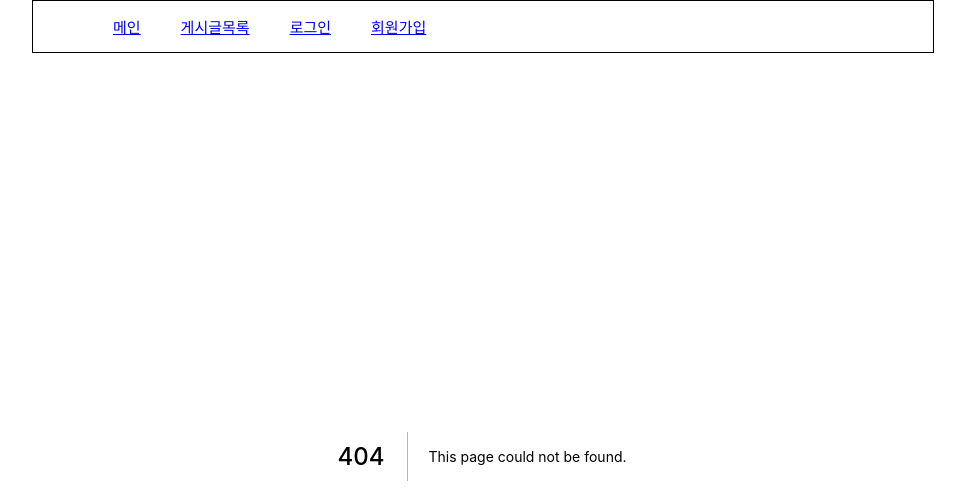
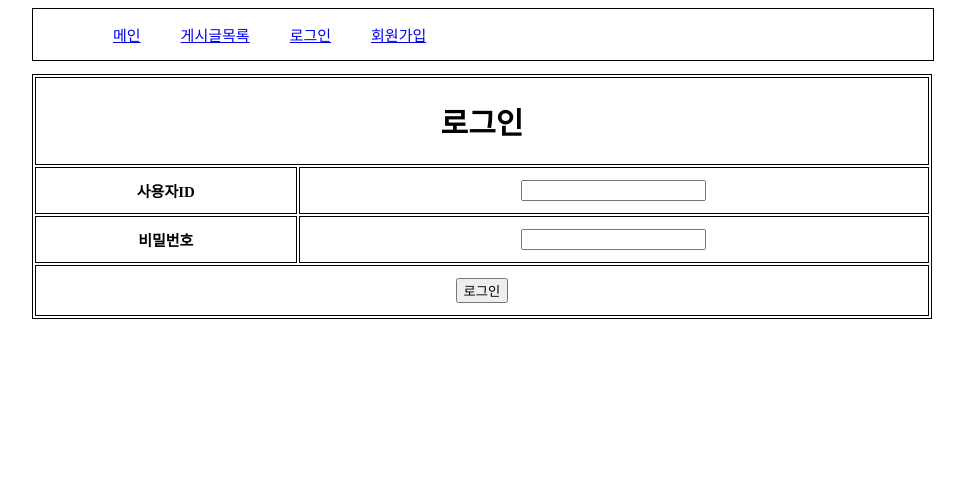
Before and after one commit to joong8812/deepbrain-my-client, a Next.js app: page /user/login in a window 1280 px wide. Before the commit this address had no page. Shown: the top 504 px of the page, without its empty margins (158-1123 px from the left). Built offline with nearby package versions, Linux system fonts and the light colour scheme.

Commit message:
add - login page

```diff
--- /dev/null
+++ b/pages/user/login.js
@@ -0,0 +1,62 @@
+import React, { useState } from "react";
+import tableStyles from "../../components/common/styles/table.module.css";
+
+export default function Login() {
+  const [login, setLogin] = useState({
+    userid: "",
+    password: "",
+  });
+
+  const handleChange = (e) => {
+    e.preventDefault();
+    const { name, value } = e.target;
+    setLogin({ ...login, [name]: value });
+  };
+
+  return (
+    <form
+      onSubmit={(e) => {
+        e.preventDefault();
+        alert("진행 1: 로그인 클릭");
+        setLogin({
+          userid: "",
+          password: "",
+        });
+      }}
+    >
+      <table className={tableStyles.table}>
+        <thead>
+          <tr>
+            <th colSpan={2}>
+              <h1>로그인</h1>
+            </th>
+          </tr>
+        </thead>
+        <tbody>
+          <tr>
+            <td>
+              <b>사용자ID</b>
+            </td>
+            <td>
+              <input type="text" name="userid" onChange={handleChange} />
+            </td>
+          </tr>
+          <tr>
+            <td>
+              <b>비밀번호</b>
+            </td>
+            <td>
+              <input type="text" name="password" onChange={handleChange} />
+            </td>
+          </tr>
+          <tr>
+            <td colSpan={2}>
+              <button type="submit">로그인</button>
+              <br />
+            </td>
+          </tr>
+        </tbody>
+      </table>
+    </form>
+  );
+}
```
